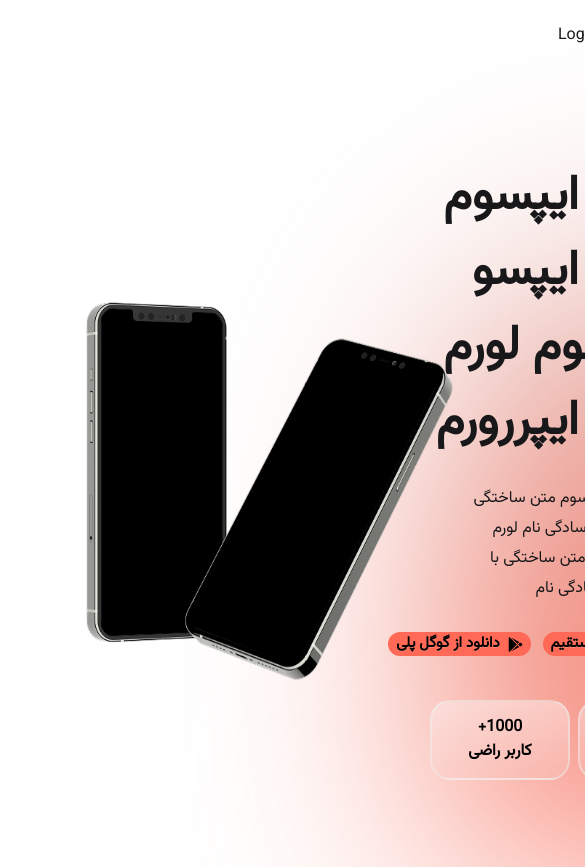
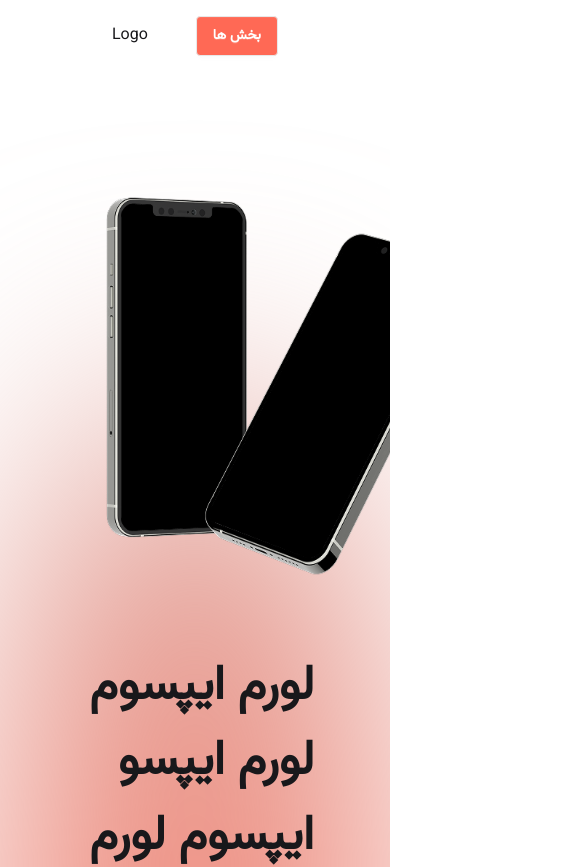
Before and after one commit to buordino/landing, a Next.js app: page / in a window 390 px wide. Shown: the top 867 px of the page, 585 px wide, since content can reach past the window. Built offline with nearby package versions, Linux system fonts and the light colour scheme.

Commit message:
add some responsive styles

```diff
--- a/app/_components/IntroductionSection.tsx
+++ b/app/_components/IntroductionSection.tsx
@@ -6,7 +6,7 @@ const IntroductionSection = () => {
     <section id="main" className="relative">
       <div className="absolute w-[100%] bg-gradient-to-t from-custome-orange-1 to-circle-color  blur-[125px]  top-[25%] left-0 right-0 mx-auto bottom-0 rounded-t-[100%]"></div>
       <div className="py-22 px-42 relative ">
-        <div className="flex items-center justify-between gap-20">
+        <div className="flex justify-center flex-col 2lg:flex-row items-center 2lg:justify-between gap-20">
           <MainContent />
           <PhoneImagesWrraper />
         </div>
--- a/app/_components/MainContent.tsx
+++ b/app/_components/MainContent.tsx
@@ -7,7 +7,7 @@ import GroupGrayStars from "./GroupGrayStars";
 const MainContent = () => {
 
   return (
-    <div className="basis-[50%]">
+    <div className="basis-[50%] order-1 2lg:order-none">
       <h1 className="font-bold text-5xl leading-[75px] mb-6">
         لورم ایپسوم لورم ایپسو ایپسوم لورم لورم ایپررورم
       </h1>
--- a/app/_components/PhoneImagesWrraper.tsx
+++ b/app/_components/PhoneImagesWrraper.tsx
@@ -2,7 +2,7 @@ import Image from "next/image";
 
 const PhoneImagesWrraper = () => {
   return (
-    <div className="basis-[50%]">
+    <div className="basis-full 2lg:basis-[50%]">
       <div className="flex justify-end relative">
         <div className="absolute left-30 top-4 w-[400px] h-[440px] z-[2]">
           <Image
```
